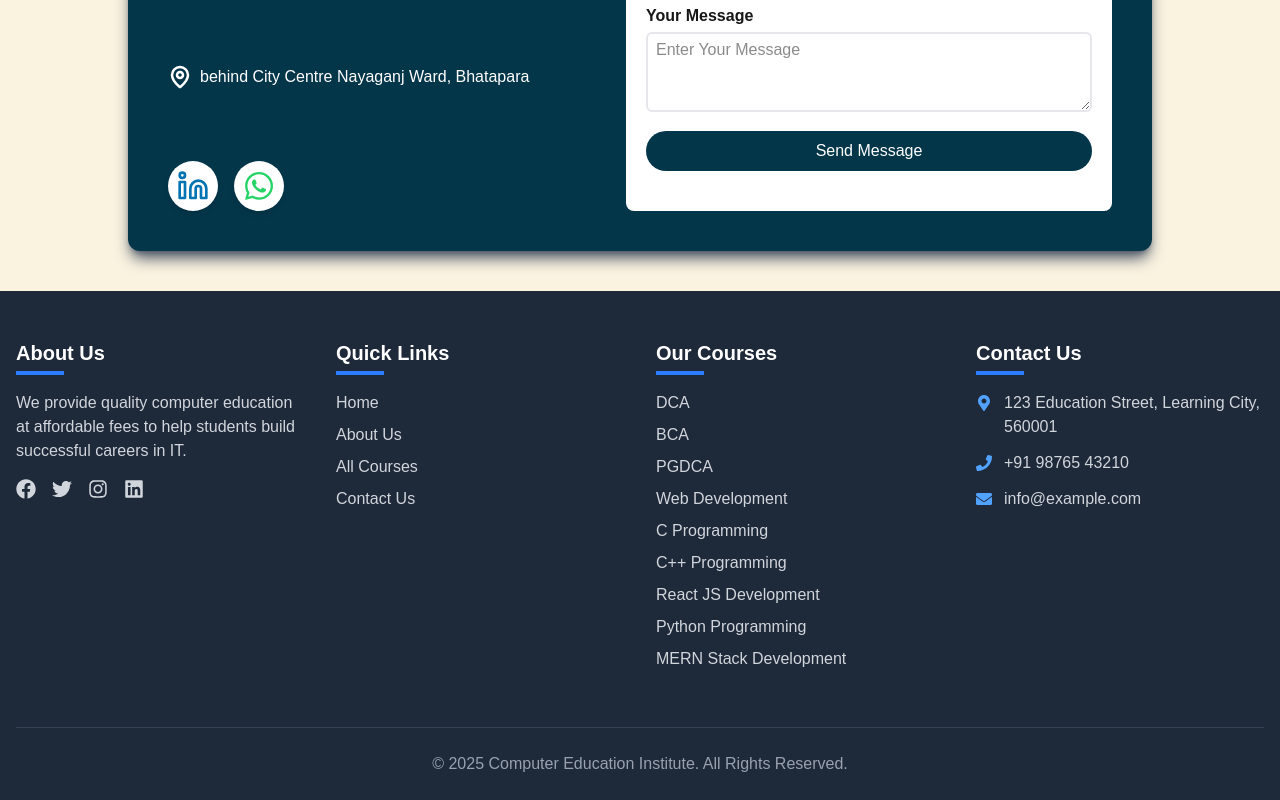
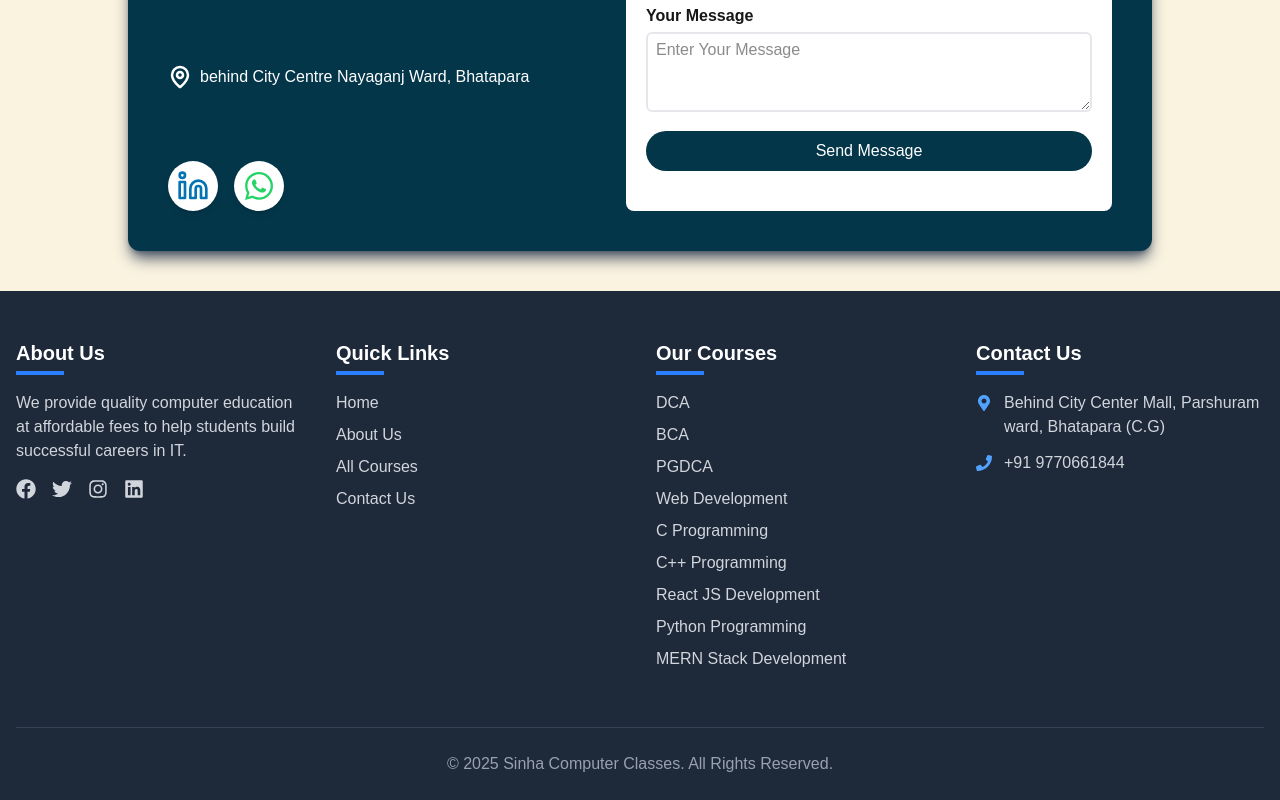
Before and after one commit to samsinha01/sinha-computer-classes, a Next.js app: page / in a window 1280 px wide. Shown: the part 3543-4343 px from the top of the page. Built offline with nearby package versions, Linux system fonts and the light colour scheme.

Commit message:
add contact details

```diff
--- a/components/Footer.jsx
+++ b/components/Footer.jsx
@@ -107,18 +107,12 @@ function Footer() {
             <ul className="space-y-3">
               <li className="flex items-start">
                 <FaMapMarkerAlt className="mt-1 mr-3 flex-shrink-0 text-blue-400" />
-                <span className="text-gray-300">123 Education Street, Learning City, 560001</span>
+                <span className="text-gray-300">Behind City Center Mall, Parshuram ward, Bhatapara (C.G)</span>
               </li>
               <li className="flex items-center">
                 <FaPhone className="mr-3 text-blue-400" />
                 <a href="tel:+919876543210" className="text-gray-300 hover:text-blue-400 transition-colors duration-300">
-                  +91 98765 43210
-                </a>
-              </li>
-              <li className="flex items-center">
-                <FaEnvelope className="mr-3 text-blue-400" />
-                <a href="mailto:info@example.com" className="text-gray-300 hover:text-blue-400 transition-colors duration-300">
-                  info@example.com
+                  +91 9770661844
                 </a>
               </li>
             </ul>
@@ -128,7 +122,7 @@ function Footer() {
         {/* Copyright */}
         <div className="border-t border-gray-700 mt-8 pt-6 text-center text-gray-400">
           <p>
-            &copy; {currentYear} Computer Education Institute. All Rights Reserved.
+            &copy; {currentYear} Sinha Computer Classes. All Rights Reserved.
           </p>
         </div>
       </div>
```
